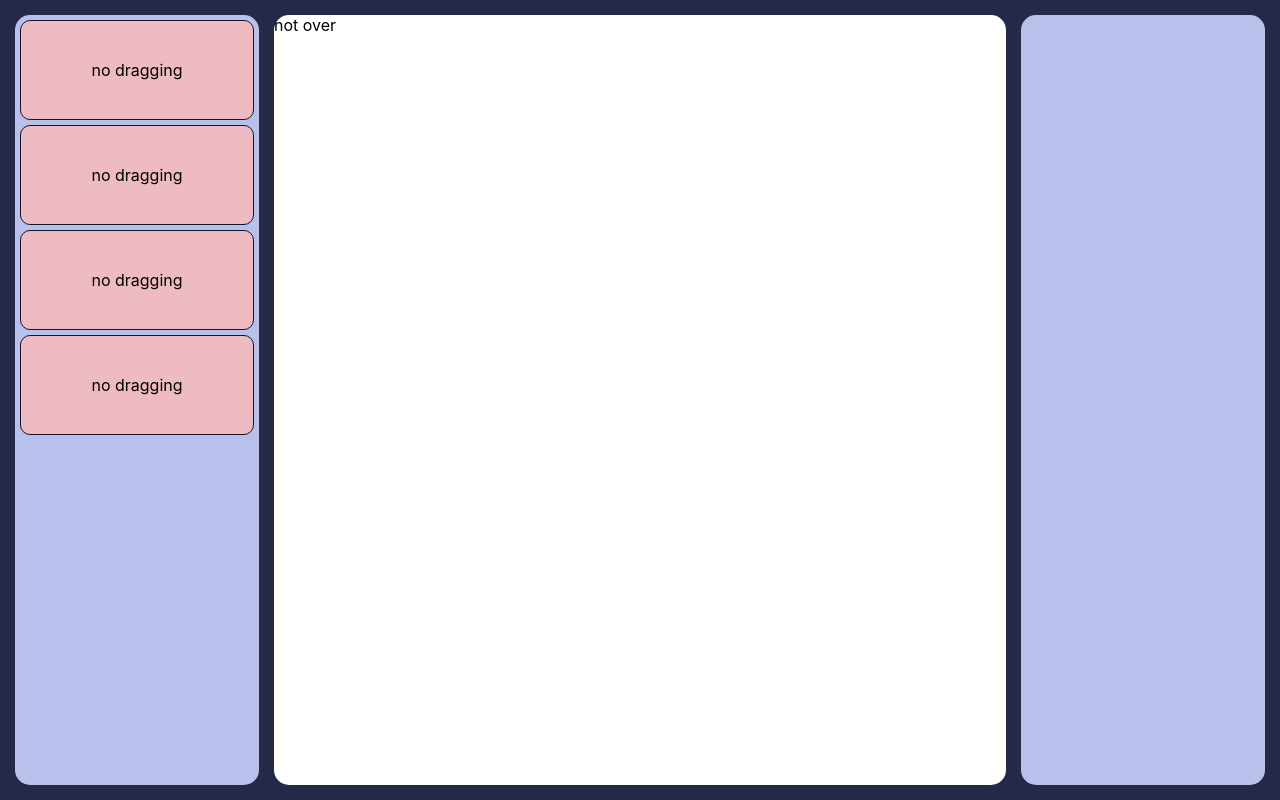
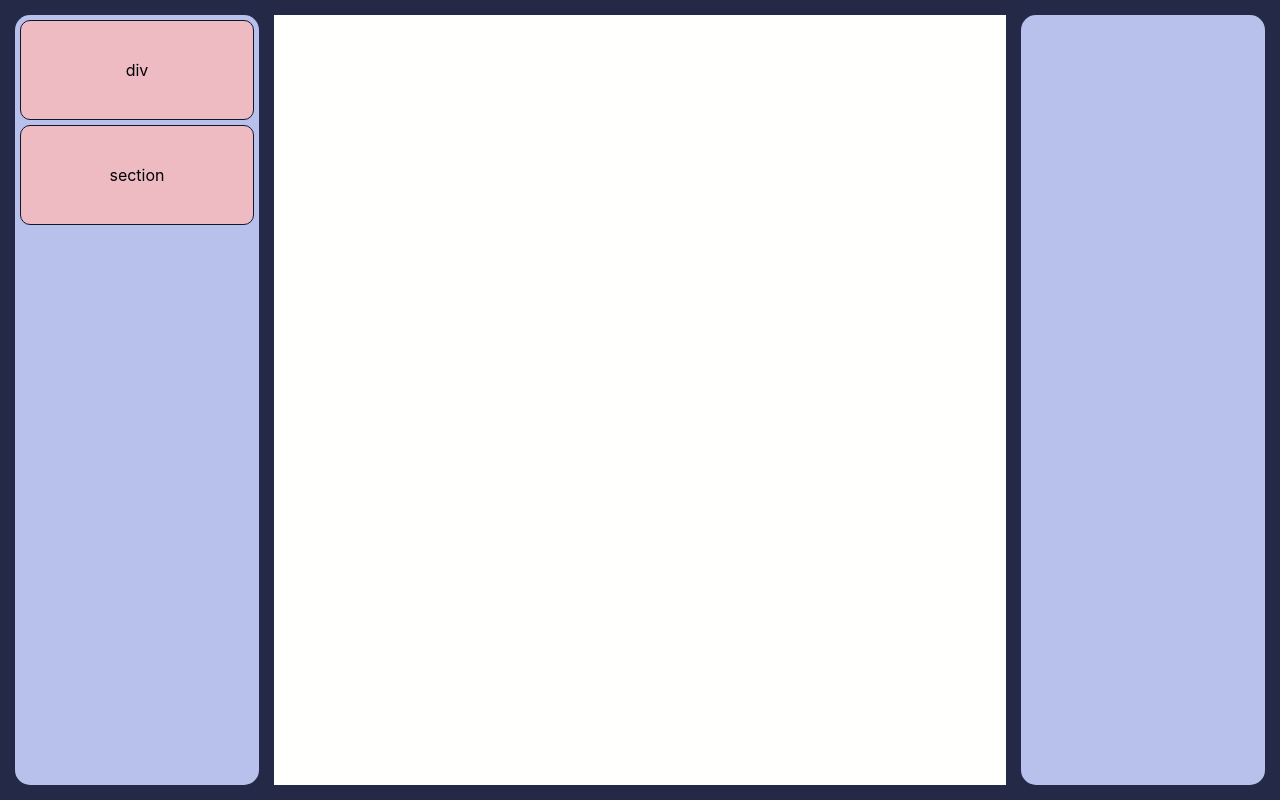
Before and after one commit to bogdaaaaan/WebConstructor, a React (Create React App) app: page / in a window 1280 px wide. Built offline with nearby package versions, Linux system fonts and the light colour scheme.

Commit message:
need to fix one bug

```diff
--- /dev/null
+++ b/src/components/BlockRow/BlockRow.module.css
@@ -0,0 +1,5 @@
+.wrapper {
+    width: 100%;
+    min-height: 50px;
+    border: 1px solid black;
+}
--- /dev/null
+++ b/src/components/Div/Div.jsx
@@ -0,0 +1,27 @@
+import d from './Div.module.css';
+import { useDrop } from 'react-dnd';
+import { useState } from 'react';
+import { ItemTypes } from '../../utils/ItemTypes.js';
+
+export const Div = () => {
+    console.log('yoooo')
+    const [items, setItems] = useState();
+
+    const [, drop] = useDrop({
+		accept: ItemTypes.SECTION,
+		drop: (item, monitor) => {
+
+            items.push(item);
+            console.log(items, ' dropped');
+        }
+	})
+
+    return (
+        <div ref={drop} className={d.wrapper}>
+            {items.map(el => {
+                if (el.type === ItemTypes.SECTION) return(<section key={Math.floor(Math.random()*1000)} style={{border: '1px solid red', width: '100%', height: 50}}>aboba</section>);
+
+            })}
+        </div>
+    )
+}
--- /dev/null
+++ b/src/components/Div/Div.module.css
@@ -0,0 +1,5 @@
+.wrapper {
+    width: 100%;
+    min-height: 50px;
+    border: 1px solid black;
+}
--- a/src/components/ElementCard/ElementCard.jsx
+++ b/src/components/ElementCard/ElementCard.jsx
@@ -1,21 +1,19 @@
 import e from './ElementCard.module.css';
-import { ItemTypes } from '../../utils/ItemTypes.js';
 import { useDrag } from 'react-dnd';
 
-export const ElementCard = ({id}) => {
-    const [{ isDragging }, drag] = useDrag({
-        type: ItemTypes.TEXT,
+export const ElementCard = ({id, type}) => {
+
+    const [, drag] = useDrag({
+        type: type,
 		item: {
             id: id,
-		},
-		collect: monitor => ({
-			isDragging: !!monitor.isDragging(),
-		}),
+            type: type
+		}
 	});
 
     return (
         <div ref={drag} className={e.wrapper}>
-            {isDragging ? 'dragging' : 'no dragging'}
+            {type}
         </div>
     );
 };
--- a/src/components/ElementsList/ElementsList.jsx
+++ b/src/components/ElementsList/ElementsList.jsx
@@ -1,14 +1,19 @@
+import { ItemTypes } from '../../utils/ItemTypes.js';
 import { ElementCard } from '../ElementCard/ElementCard.jsx';
 import e from './ElementsList.module.css';
+
+let elements = [
+    ItemTypes.DIV,
+    ItemTypes.SECTION
+]
 
 export const ElementsList = () => {
     return (
         <div className={e.wrapper}>
             <div className={e.list}>
-                <ElementCard id={Math.floor(Math.random()*1000)}></ElementCard>
-                <ElementCard id={Math.floor(Math.random()*1000)}></ElementCard>
-                <ElementCard id={Math.floor(Math.random()*1000)}></ElementCard>
-                <ElementCard id={Math.floor(Math.random()*1000)}></ElementCard>
+                {elements.map((el, index) => {
+                    return(<ElementCard key={Math.floor(Math.random()*1000)} id={index} type={el}></ElementCard>)
+                })}
 
             </div>
         </div>
--- a/src/components/Page/Page.jsx
+++ b/src/components/Page/Page.jsx
@@ -1,19 +1,33 @@
 import p from './Page.module.css';
 import { useDrop } from 'react-dnd';
 import { ItemTypes } from '../../utils/ItemTypes.js';
+import { useState, useEffect } from 'react';
+import { Div } from '../Div/Div';
 
 export const Page = () => {
-    const [{ isOver }, drop] = useDrop({
-		accept: ItemTypes.TEXT,
-		drop: (item, monitor) => console.log(item),
-		collect: monitor => ({
-			isOver: !!monitor.isOver(),
-		}),
+    console.log('page');
+    const [items, setItems] = useState([]);
+
+    const [{isOver}, drop] = useDrop({
+		accept: [ItemTypes.DIV, ItemTypes.SECTION],
+		drop: (item, ) => {
+            items[items.length] = item;
+            setItems(items);
+        },
+        collect: (monitor) => ({
+            isOver: !! monitor.isOver()
+        })
 	});
+
+
 
     return (
         <div ref={drop} className={p.wrapper}>
-            {isOver ? 'over' : 'not over'}
+            {isOver}
+            {items.map(el => {
+                if (el.type === ItemTypes.DIV) return(<Div key={Math.floor(Math.random()*1000)} id={el.id} type={el.type}></Div>)
+
+            })}
         </div>
     )
 }
--- a/src/components/Page/Page.module.css
+++ b/src/components/Page/Page.module.css
@@ -2,6 +2,6 @@
     width: 100%;
     height: 100%;
     background: #fffffe;
-    border-radius: 15px;
+    padding: 2px;
     position: relative;
 }
--- a/src/utils/ItemTypes.js
+++ b/src/utils/ItemTypes.js
@@ -1,3 +1,4 @@
 export const ItemTypes = {
-	TEXT: 'text',
+	DIV: 'div',
+	SECTION: 'section'
 };
```
Also changed, not shown: src/components/BlockRow/BlockRow.jsx (added, +26 -0 lines).
